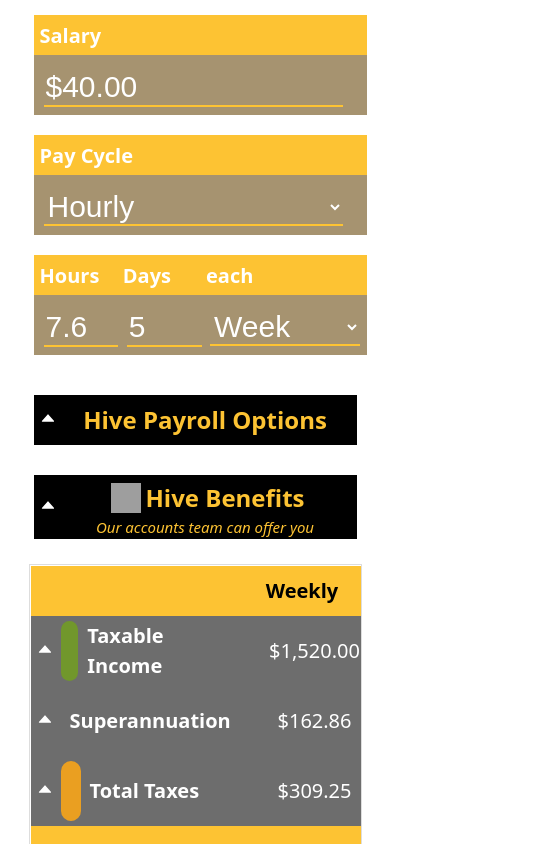
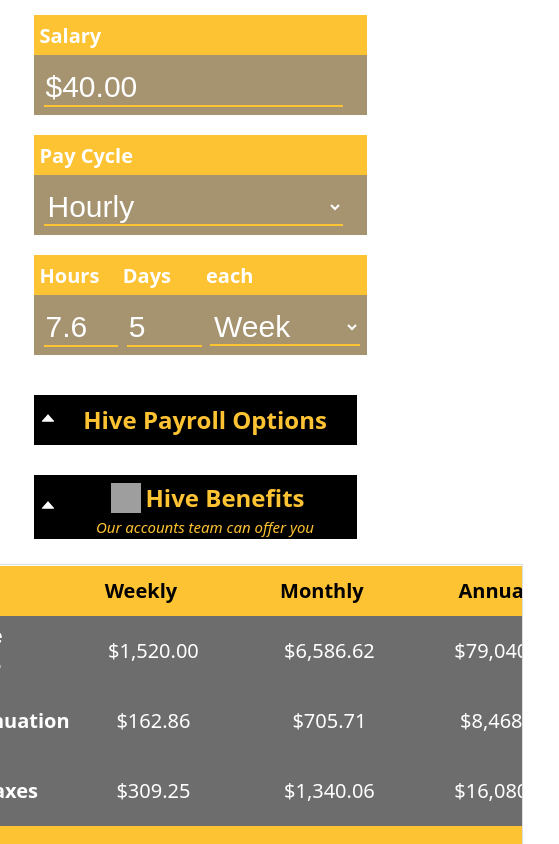
Before and after one commit to spikyMalkallam/pay-calculator, a React (Vite) app: page / in a window 390 px wide. Shown: the top 844 px of the page, 559 px wide, since content can reach past the window. Built offline with nearby package versions, Linux system fonts and the light colour scheme; grey boxes are pictures that could not be loaded.

Commit message:
Vertical test again again again

```diff
--- a/src/App.css
+++ b/src/App.css
@@ -226,6 +226,11 @@ button:focus {
   .pretax-savings {
     font-size: 16px;
   }
+
+  #mortage-input {
+    display: flex;
+    flex-direction: column;
+  }
 }
 
 /* @media (width > 1360px) {
@@ -376,8 +381,6 @@ button:focus {
   color: var(--hive-yellow);
 }
 
-
-
 #benefits-table {
   width: 100%;
 }
--- a/src/App.tsx
+++ b/src/App.tsx
@@ -795,21 +795,9 @@ function App() {
                   label='Mortage Repayments'
                   desc='See the difference between weekly and monthly mortage repayments'
                   contents={<div id='mortage-dropdown'>
-                    <table className='dropdown-table'>
-                      <tbody>
-                        <tr>
-                          <td style={{ backgroundColor: 'var(--dark-grey)' }} colSpan={2}>
-                            <SwitchToggle
-                              dropdown={false}
-                              label="Accelerated repayments"
-                              description={''}
-                              setFunc={setMortagePayFreq}
-                              infoTag={null}
-                            />
-                          </td>
-                        </tr>
-                        <tr>
-                          <td colSpan={2}>
+                    <div id='mortage-input'>
+
+
                       <InputField
                         textColour='white'
                         headerColour='var(--dark-grey)'
@@ -824,11 +812,7 @@ function App() {
                         min={0}
                         max={null}
                       />
-                          </td>
 
-                        </tr>
-                        <tr>
-                          <td colSpan={1}>
                       <InputField
                         textColour='white'
                         headerColour='var(--dark-grey)'
@@ -843,8 +827,7 @@ function App() {
                         min={0}
                         max={null}
                       />
-                          </td>
-                          <td colSpan={1}>
+
                       <InputField
                         textColour='white'
                         headerColour='var(--dark-grey)'
@@ -859,11 +842,14 @@ function App() {
                         min={0}
                         max={null}
                       />
-                          </td>
-                        </tr>
-
-                      </tbody>
-                    </table>
+                      <SwitchToggle
+                        dropdown={false}
+                        label="Accelerated repayments"
+                        description={''}
+                        setFunc={setMortagePayFreq}
+                        infoTag={null}
+                      />
+                    </div>
                     <MortageRepaymentTable mortageData={financialData['mortageData']} monthlyPayment={mortagePayFreq} />
                   </div>}
                   toggleFunc={setHasMortage}
@@ -902,12 +888,7 @@ function App() {
                   <ToggleExpandVerticalTab
                     label='Novated Lease'
                     desc='Lease a car and pay it off partially before tax'
-                    contents={<><table className='dropdown-table'>
-                      <tbody>
-                        <tr></tr>
-                        <tr>
-                          <td>
-
+                    contents={<div style={{ width: '100%' }}>
                       <SelectField
                         textColour='white'
                         label="Vehicle to Lease"
@@ -922,14 +903,21 @@ function App() {
                         }}
                         styling='medium'
                       />
-                            <p style={{ margin: '0px' }}><i>These estimates are from our partner <a href='https://www.allianceleasing.com.au/' target='_blank' style={{ color: 'rgb(0, 184, 0)' }}>Alliance Leasing</a>.</i></p>
+                      <div style={{
+                        width: '100%',
+                        display: 'flex',
+                        flexDirection: 'column',
+                        alignItems: 'center',
+                        textAlign: 'center' // Centers the text lines inside the tags
+                      }}>
+                        <p style={{
+                          margin: '0px',
+                          overflowWrap: 'anywhere',
+                          whiteSpace: 'normal'
+                        }}><i>These estimates are from our partner <a href='https://www.allianceleasing.com.au/' target='_blank' style={{ color: 'rgb(0, 184, 0)' }}>Alliance Leasing</a>.</i></p>
                         <a href='https://www.recruitmenthive.com.au/novated-lease-form/' target='_blank' style={{ color: 'var(--hive-yellow)' }}>Learn more here</a>
-                          </td>
-                        </tr>
-                      </tbody>
-                    </table>
-
-                    </>}
+                      </div>
+                    </div>}
                     toggleFunc={setHasNovatedLease}
                     expandedVar={hasNovatedLease}
                     infoTag={<HtmlTooltip
@@ -1083,6 +1071,7 @@ function App() {
         </div>
         <div id='summary-section'>
           {/* <div id='summary-div'> */}
+          <div>
             <div className="table-container">
               <table id='summary-table'>
                 <tbody>
@@ -1137,6 +1126,7 @@ function App() {
               </p>
               :
               null}
+          </div>
           <div className='chart-block'>
             <PayrollPieChart title={'Salary Breakdown'} data={financialData['payrollData']} />
           </div>
--- a/src/dropdown.css
+++ b/src/dropdown.css
@@ -177,14 +177,19 @@ select>option {
 
 
 @media (max-width: 1280px) {
-    .expand {
+    /* .expand {
         max-width: 600px;
-    }
+    } */
 }
 
 #mortage-dropdown {
     display: flex;
     flex-direction: column;
+}
+
+#mortage-input {
+    display: flex;
+
 }
 
 .dropdown-button {
--- a/src/dropdown.tsx
+++ b/src/dropdown.tsx
@@ -456,7 +456,7 @@ export function MortageRepaymentTable({ mortageData, monthlyPayment }: MortagePr
                 </tr> */}
                 <tr>
                     <td>
-                        Total Interest Savings over the loan term
+                        Total Interest Savings
                     </td>
                     <td>
                         {'-'}
```
Lines whose indentation alone changed are shown as unchanged.
